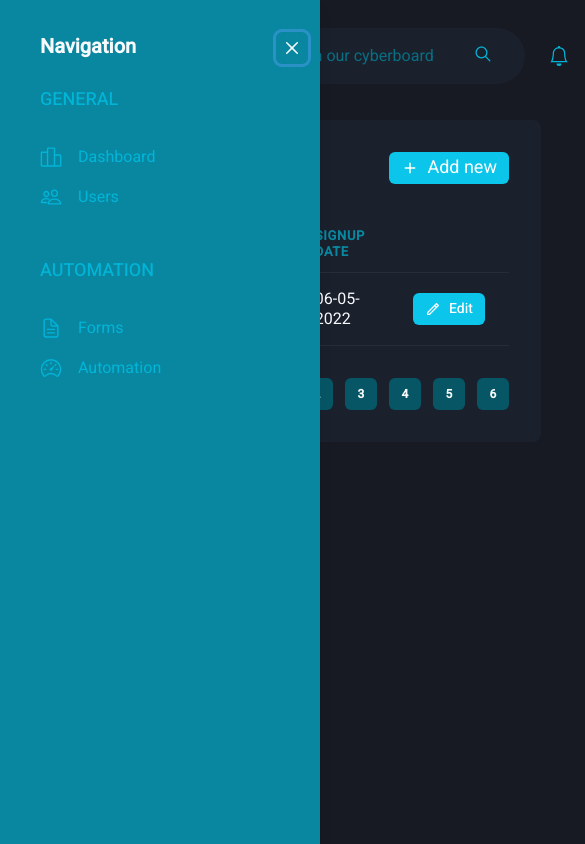
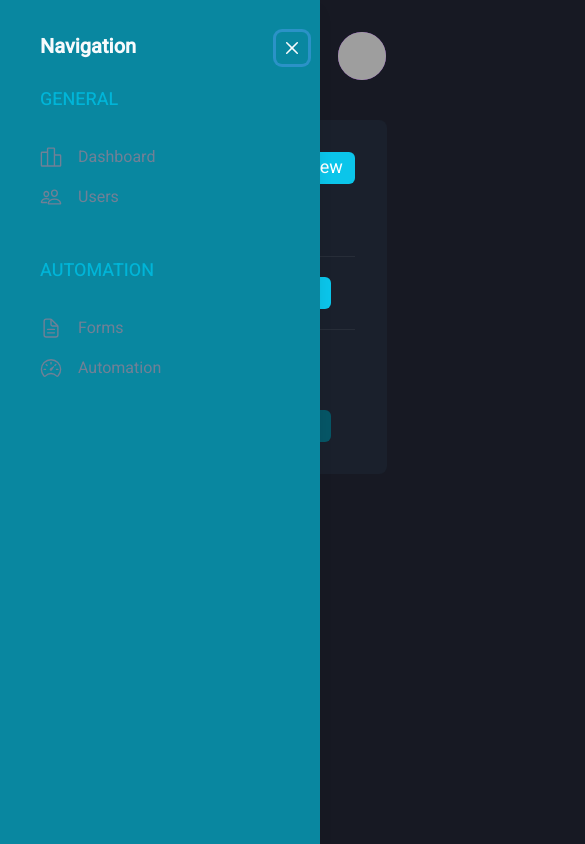
Before and after one commit to HugoRamonPereira/Next-Cyberboard, a Next.js app: page /users in a window 390 px wide. Both pictures are taken after a click on the button "Open mobile sidebar". Shown: the top 844 px of the page, 585 px wide, since content can reach past the window. Built offline with nearby package versions, Linux system fonts and the light colour scheme; grey boxes are pictures that could not be loaded.

Commit message:
finished responsive and navigation

```diff
--- /dev/null
+++ b/src/components/ActiveLink.tsx
@@ -0,0 +1,18 @@
+import Link, { LinkProps } from "next/link";
+import { cloneElement, ReactElement } from "react";
+
+interface ActiveLinkProps extends LinkProps {
+   children: ReactElement;
+}
+
+export function ActiveLink({ children, ...rest }: ActiveLinkProps) {
+   let isActive = false;
+
+   return (
+      <Link {...rest}>
+         {cloneElement(children, {
+            color: isActive ? "cyan.500" : "gray.500"
+         })}
+      </Link>
+   )
+}
--- a/src/components/Header/Logo.tsx
+++ b/src/components/Header/Logo.tsx
@@ -3,7 +3,7 @@ import { Text } from "@chakra-ui/react";
 export function Logo() {
   return (
     <Text
-      fontSize={["2xl", "3xl"]} /* the 2xl is for mobile screens n the 3xl is for aall sizes after mobile */
+      fontSize={["2xl", "3xl"]} /* the 2xl is for mobile screens n the 3xl is for all sizes after mobile */
       fontWeight="normal"
       letterSpacing="wide"
       w="64"
--- a/src/components/Header/Search.tsx
+++ b/src/components/Header/Search.tsx
@@ -1,11 +1,7 @@
 import { Flex, Input, Icon, useBreakpointValue } from "@chakra-ui/react";
 import { IoIosSearch } from "react-icons/io";
 
-interface SearchProps {
-  widenInput: boolean;
-}
-
-export function Search({ widenInput }: SearchProps) {
+export function Search() {
   const isSmallScreen = useBreakpointValue({
     base: false,
     lg: true
--- a/src/components/Header/index.tsx
+++ b/src/components/Header/index.tsx
@@ -10,7 +10,6 @@ export function Header() {
   const { onOpen } = useSidebarDrawer()
 
   const isLargeScreen = useBreakpointValue({ base: false, lg: true });
-  const isSmallScreen = useBreakpointValue({ base: false, lg: true });
 
   return (
     <Flex
@@ -26,18 +25,19 @@ export function Header() {
       {!isLargeScreen && (
         <IconButton
           aria-label="Open mobile sidebar"
+          icon={<Icon as={RiMenuLine} />}
           color="cyan.500"
-          icon={<Icon as={RiMenuLine} />}
           fontSize="24"
           variant="unstyled"
           onClick={onOpen}
           mr="2"
+          pt="1.5" /* To align the burger icon to the middle, just like the logo */
         >
 
         </IconButton>
       )}
       <Logo />
-      <Search widenInput={isSmallScreen} />
+      { isLargeScreen && <Search />}
 
       <Flex align="center" ml="auto">
         <Notifications />
--- a/src/components/Pagination/index.tsx
+++ b/src/components/Pagination/index.tsx
@@ -4,7 +4,7 @@ import { PaginationItem } from "./PaginationItem";
 export function Pagination() {
   return (
     <Stack
-      direction="row"
+      direction={["column", "row"]}
       mt="8"
       justify="space-between"
       align="center"
--- a/src/components/Sidebar/NavLink.tsx
+++ b/src/components/Sidebar/NavLink.tsx
@@ -1,19 +1,23 @@
-import { Icon, Link, Text, LinkProps as ChakraLinkProps } from "@chakra-ui/react";
+import { Icon, Link as ChakraLink, Text, LinkProps as ChakraLinkProps } from "@chakra-ui/react";
 import { ElementType } from "react";
+import { ActiveLink } from "../ActiveLink";
 
 interface NavLinkProps extends ChakraLinkProps {
   icon: ElementType;
   children: string;
+  href: string;
 }
 
-export function NavLink({ icon, children, ...rest }: NavLinkProps) {
+export function NavLink({ icon, children, href, ...rest }: NavLinkProps) {
   return (
-    <Link display="flex" alignItems="center" color="cyan.500" {...rest}>
-      <Icon as={icon} fontSize="22" />
-      <Text ml="4" fontWeight="normal">
-        {children}
-      </Text>
-    </Link>
+    <ActiveLink href={href} passHref >
+      <ChakraLink display="flex" alignItems="center" color="cyan.500" {...rest}>
+        <Icon as={icon} fontSize="22" />
+        <Text ml="4" fontWeight="normal">
+          {children}
+        </Text>
+      </ChakraLink>
+    </ActiveLink>
   );
 }
 
--- a/src/components/Sidebar/SidebarNav.tsx
+++ b/src/components/Sidebar/SidebarNav.tsx
@@ -12,12 +12,12 @@ export function SidebarNav() {
   return (
     <Stack spacing="12" align="flex-start">
       <NavSection title="GENERAL">
-        <NavLink icon={IoPodiumOutline}>Dashboard</NavLink>
-        <NavLink icon={IoPeopleOutline}>Users</NavLink>
+        <NavLink href="/dashboard" icon={IoPodiumOutline}>Dashboard</NavLink>
+        <NavLink href="/users" icon={IoPeopleOutline}>Users</NavLink>
       </NavSection>
       <NavSection title="AUTOMATION">
-        <NavLink icon={IoDocumentTextOutline}>Forms</NavLink>
-        <NavLink icon={IoSpeedometerOutline}>Automation</NavLink>
+        <NavLink href="/forms" icon={IoDocumentTextOutline}>Forms</NavLink>
+        <NavLink href="/automation" icon={IoSpeedometerOutline}>Automation</NavLink>
       </NavSection>
     </Stack>
   );
--- a/src/contexts/SidebarNavContext.tsx
+++ b/src/contexts/SidebarNavContext.tsx
@@ -18,7 +18,7 @@ export function SidebarDrawerProvider({ children }: SidebarDrawerProviderProps)
    useEffect(() => {
       disclosure.onClose()
    }, [router.asPath])
-   /* This useEffect will trigger a disclosure.onClose that will close the sidebar menu when a router.asPath which is the url checkTargetForNewValues, when the user navigate to a different router then the sidebar menu will close. */
+   /* This useEffect will trigger a disclosure.onClose that'll close the sidebar menu when a router.asPath which is d url, when d user navigates 2 a different route then the sidebar menu will close. */
 
    return (
       <SidebarDrawerContext.Provider value={disclosure}>
--- a/src/pages/users/index.tsx
+++ b/src/pages/users/index.tsx
@@ -1,10 +1,15 @@
-import { Box, Button, Checkbox, Flex, Heading, Icon, Table, Tbody, Td, Text, Th, Thead, Tr } from "@chakra-ui/react";
+import { Box, Button, Checkbox, Flex, Heading, Icon, Table, Tbody, Td, Text, Th, Thead, Tr, useBreakpointValue } from "@chakra-ui/react";
 import { Header } from "../../components/Header";
 import { Sidebar } from "../../components/Sidebar";
 import { RiAddLine, RiPencilLine } from "react-icons/ri"
 import { Pagination } from "../../components/Pagination";
+import Link from "next/link";
 
 export default function UserList() {
+   const isLargeScreen = useBreakpointValue({
+      base: false,
+      lg: true
+   })
    return (
       <Box>
          <Header />
@@ -14,6 +19,7 @@ export default function UserList() {
             <Box flex="1" borderRadius={8} bg="gray.800" p="8" >
                <Flex mb="8" justify="space-between" align="center">
                   <Heading size="lg" fontWeight="normal">Users</Heading>
+                  <Link href="/users/create" passHref>
                      <Button
                         as="a"
                         size="sm"
@@ -26,22 +32,23 @@ export default function UserList() {
                      >
                         Add new
                      </Button>
+                  </Link>
                </Flex>
 
                <Table colorScheme="whiteAlpha">
                   <Thead>
                      <Tr>
-                        <Th px="6" color="cyan.800" width="8">
+                        <Th px={["4", "4", "6"]} color="cyan.800" width="8">
                            <Checkbox colorScheme="cyan" />
                         </Th>
                         <Th fontSize="small" color="cyan.700">User</Th>
-                        <Th fontSize="small" color="cyan.700">Signup Date</Th>
+                        { isLargeScreen && <Th fontSize="small" color="cyan.700">Signup Date</Th>}
                         <Th width="1"></Th>
                      </Tr>
                   </Thead>
                   <Tbody>
                      <Tr>
-                        <Td px="6">
+                        <Td px={["4", "4", "6"]}>
                            <Checkbox colorScheme="cyan" />
                         </Td>
                         <Td>
@@ -50,8 +57,9 @@ export default function UserList() {
                               <Text fontSize="x-small" color="cyan.700">Ramone.techie@gmail.com</Text>
                            </Box>
                         </Td>
-                        <Td>06-05-2022</Td>
+                        {isLargeScreen && <Td>06-05-2022</Td>}
                         <Td>
+                           { isLargeScreen ?
                               <Button
                               as="a"
                               size="sm"
@@ -64,6 +72,20 @@ export default function UserList() {
                            >
                               Edit
                            </Button>
+                           :
+                           <Button
+                           as="a"
+                           w="0.5"
+                           size="sm"
+                           fontSize="sm"
+                           fontWeight="medium"
+                           cursor="pointer"
+                           color="white"
+                           colorScheme="cyan"
+                           leftIcon={<Icon as={RiPencilLine} fontSize="16" />}
+                        />
+                           }
+
                         </Td>
                      </Tr>
                   </Tbody>
```
Also changed, not shown: src/pages/users/create.tsx (+7 -4 lines), src/components/Header/Profile.tsx (line endings or trailing spaces). Lines whose indentation alone changed are shown as unchanged.
